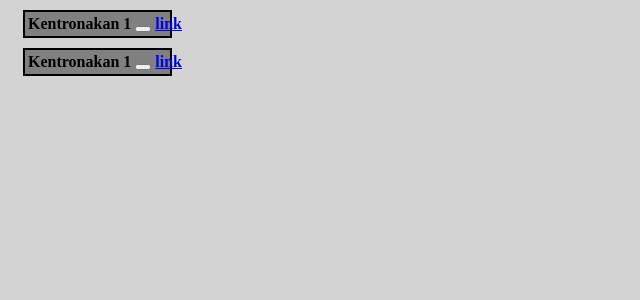
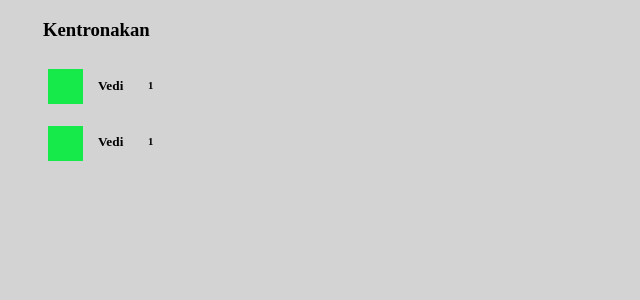
Before and after one commit to HHRCLab/Radio, a Flask app: page / in a window 1280 px wide. Shown: the top 300 px of the page, without its empty margins (0-640 px from the left). Run offline with Flask 2, Linux system fonts and the light colour scheme; lists and menus that the app fills with data are empty; parts of the project's set-up code (start-up, migrations or seed data) failed here and were passed over.

Commit message:
Automatically updates.

```diff
--- a/main.py
+++ b/main.py
@@ -13,6 +13,7 @@ socketlist = []
 bufferSize = 128
 rf = [1, 1]
 massage = "a9"
+status = {"192.168.1.66": 1, "192.168.1.65": 1}
 
 
 def sendmsgagain(tup):
@@ -60,7 +61,11 @@ def web():
 
     @app.route("/")
     def home():
-        return render_template('Home.html', rf=rf, rflen=len(rf))
+        return render_template('Home.html', rf=rf, rflen=len(rf), status=status)
+
+    @app.route("/get_rf")
+    def get_rf():
+        return str(rf)
 
     app.run()
 
--- a/static/css/style.css
+++ b/static/css/style.css
@@ -7,6 +7,46 @@
 
 }
 
+#heading{
+  padding-left: 35px;
+}
+
+.column{
+
+  margin-right: 600px;
+  margin-left: 25px;
+  margin-top: 5px;
+
+}
+
+#list{
+  list-style: none;
+  margin-top: 5px;
+  margin-bottom: 5px;
+  margin-left: 10px;
+  margin-right: 10px;
+
+  padding-left: 5px;
+  padding-top: 10px;
+
+
+}
+
+#name{
+  padding-left: 50px;
+  margin-top: -53px;
+}
+
+#RF{
+  margin-left: 100px;
+  margin-top: -40px;
+}
+
+#rf{
+  padding-left: 100px;
+  margin-top: -37px;
+}
+
 #text:hover{
   background: yellow;
 }
--- a/static/javascript/script.js
+++ b/static/javascript/script.js
@@ -1,15 +1,15 @@
 window.addEventListener('load', () => {
-      let currentValue = document.getElementById('radio').innerHTML;  // get the initial value of the variable
+  let currentValue = document.getElementById('rf').innerHTML;  // get the initial value of the variable
   console.log('Initial value:', currentValue);
 
   setInterval(() => {
-    let newValue = document.getElementById('radio').innerHTML;  // get the current value of the variable
+    let newValue = document.getElementById('rf').innerHTML;  // get the current value of the variable
     console.log('New value:', newValue);
     if (newValue == currentValue) {
       console.log('Value has not changed');
     } else {
       currentValue = newValue;
-      document.getElementById('radio').innerHTML = currentValue;  // update the text of the HTML element
+      document.getElementById('rf').innerHTML = currentValue;  // update the text of the HTML element
       console.log('Updated value:', currentValue);
     }
   }, 1000);
--- /dev/null
+++ b/static/javascript/update.js
@@ -0,0 +1,22 @@
+function updateRf() {
+  // Send an AJAX request to the server to get the new value of "rf"
+  var xhttp = new XMLHttpRequest();
+  xhttp.onreadystatechange = function() {
+  for (let i = 0; i < 2; i++) {
+    if (this.readyState == 4 && this.status == 200) {
+      document.getElementById("rf"+i).innerHTML = JSON.parse(this.responseText)[i];
+      }
+    }
+  };
+
+  xhttp.open("GET", "/get_rf", true);
+  xhttp.send();
+}
+console.log(document.getElementById("img").innerHTML)
+if(status == 1){
+  document.getElementById("img").setAttribute("src", "static/Img/Red.png")
+  console.log(document.getElementById("img"))
+}
+
+// Update "rf" every 5 seconds
+setInterval(updateRf, 5000);
--- a/templates/Home.html
+++ b/templates/Home.html
@@ -3,25 +3,31 @@
 <head>
 
     <link rel="stylesheet" href="{{ url_for('static', filename='css/style.css') }}">
-    <script type="text/javascript" src="{{ url_for('static', filename='javascript/script.js') }}"></script>
+    <script type="text/javascript" src="{{ url_for('static', filename='javascript/update.js') }}"></script>
     <meta charset="UTF-8">
     <title>Radio</title>
 
 </head>
 <body class="body">
 
+    <div>
+        <h3 id="heading"> Kentronakan </h3>
+    </div>
+
 {% for n in range(0, rflen) %}
-    <div class="frame">
-        <table id="table">
-            <div class="table-div">
-                <tr>
-                    <th id="text">Kentronakan</th>
-                    <th id='radio'>{{rf[n]}}</th>
-                    <th id="button"> <button onclick="update()" title="efe"></button></th>
-                    <th id="link"> <a href="https://www.google.com">link</a></th>
-                </tr>
-            </div>
-        </table>
+    <div class="column">
+        <ul id="list">
+            <li id="img">
+                <img src="static/Img/Green.png", alt="OK", width="35", height="35">
+            </li>
+            <li id="name">
+                <h5> Vedi </h5>
+            </li>
+            <li id="RF">
+                <h6 id="rf{{n}}"> {{rf[n]}} </h6>
+            </li>
+        </ul>
+
     </div>
 {% endfor %}
 
```
Also changed, not shown: static/Img/Green.png (added), static/Img/Red.png (added), static/Img/Yellow.png (added).
